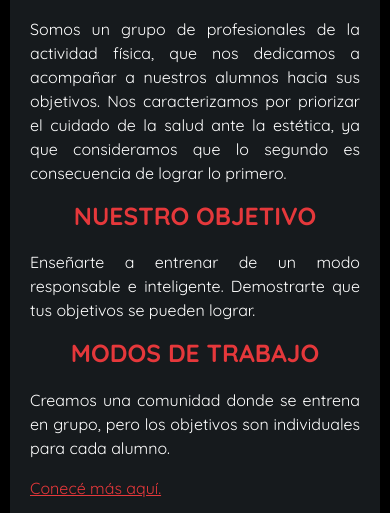
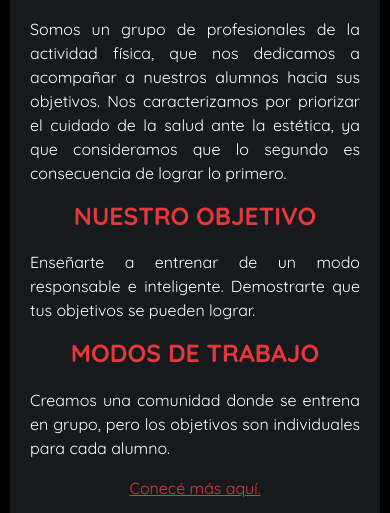
Before and after one commit to Pablocan86/PFCantarin, a website: page pages/nosotros.html in a window 390 px wide. Shown: the part 253-766 px from the top of the page. Drawn offline with nearby package versions, Linux system fonts and the light colour scheme.

Commit message:
se centra parrafo en media querie pagina nosotros

```diff
--- a/pages/nosotros.html
+++ b/pages/nosotros.html
@@ -55,7 +55,7 @@
         <p>Enseñarte a entrenar de un modo responsable e inteligente. Demostrarte que tus objetivos se pueden lograr.</p>
         <h2>MODOS DE TRABAJO</h2>
         <p>Creamos una comunidad donde se entrena en grupo, pero los objetivos son individuales para cada alumno.</p>
-        <p><a href="./servicios.html">Conecé más aquí.</a></p>
+        <p class="parrafonosotros"><a href="./servicios.html">Conecé más aquí.</a></p>
         </article>
         <!-- IFRAME DE CANAL DE YOUTUBE -->
         <div class="diviframenosotros">
--- a/scss/modulos/_medias.scss
+++ b/scss/modulos/_medias.scss
@@ -62,6 +62,11 @@
             p {
                 margin-left: 20px;
                 margin-right: 20px;
+            }
+
+            .parrafonosotros {
+                text-align: center;
+
             }
 
         }
```
Also changed, not shown: css/style.css, 1 other file.
